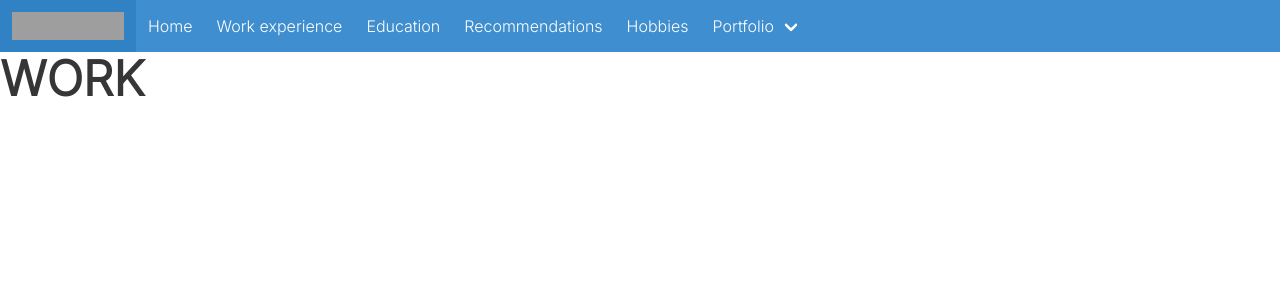
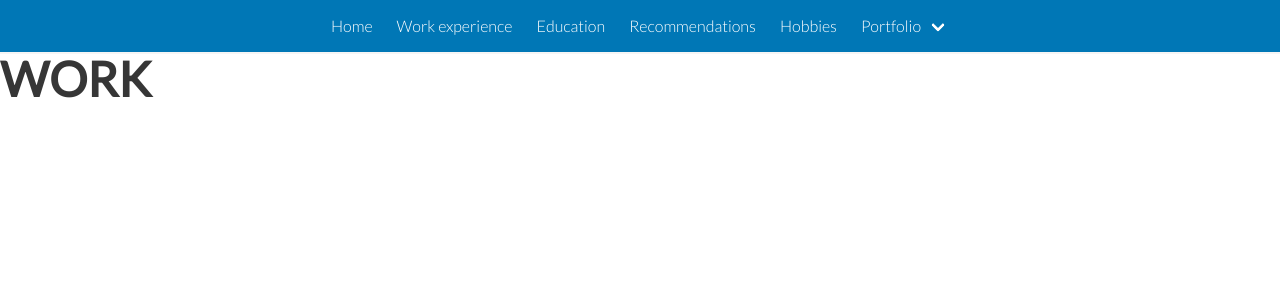
Before and after one commit to Zeble1603/cv-django, a Django app: page /work/ in a window 1280 px wide. Shown: the top 300 px of the page. Run offline with Django 3.2, Linux system fonts and the light colour scheme; grey boxes are pictures that could not be loaded.

Commit message:
basics base, index templates done

```diff
--- a/cv/cv/settings.py
+++ b/cv/cv/settings.py
@@ -45,7 +45,6 @@ INSTALLED_APPS = [
     'django.contrib.staticfiles',
     'index',
     'recommendation',
-    'bulma',
 ]
 
 MIDDLEWARE = [
@@ -135,6 +134,6 @@ USE_TZ = True
 # https://docs.djangoproject.com/en/3.1/howto/static-files/
 
 STATIC_URL = '/static/'
-STATICFILES_DIR = [STATIC_DIR,]
+STATICFILES_DIR = []
 LOGIN_REDIRECT_URL = "/login/"
 LOGOUT_REDIRECT_URL = ""
--- /dev/null
+++ b/cv/index/static/index/main.css
@@ -0,0 +1,29 @@
+body{
+    font-family: 'Lato', sans-serif;
+    font-weight: 300;
+}
+
+
+#main_navbar{
+    background-color: #0077b6;
+}
+
+.navbar-start{
+    flex-grow: 1;
+    justify-content: center;
+}
+
+#main-hero{
+    background-color: #0096c7;
+}
+
+#hero-elt{
+    text-align: center;
+}
+
+#picture{
+    display: block;
+    margin-left: auto;
+    margin-right: auto;
+    margin-bottom: 2%;
+}
--- a/cv/index/static/main.css
+++ /dev/null
@@ -1,3 +0,0 @@
-body{
-    font-family: 'Inter', sans-serif;
-}
--- a/cv/templates/base.html
+++ b/cv/templates/base.html
@@ -7,26 +7,24 @@
     <meta http-equiv="X-UA-Compatible" content="IE=edge">
     <meta name="viewport" content="width=device-width, initial-scale=1.0">
     <link rel="stylesheet" href="https://cdn.jsdelivr.net/npm/bulma@0.9.3/css/bulma.min.css">
-    <link rel="stylesheet" href="{% static 'main.css' %}">
+    <link rel="stylesheet" href="{% static 'index\main.css' %}">
     <link rel="preconnect" href="https://fonts.googleapis.com">
     <link rel="preconnect" href="https://fonts.gstatic.com" crossorigin>
-    <link href="https://fonts.googleapis.com/css2?family=Inter:wght@300&display=swap" rel="stylesheet">
+    <link href="https://fonts.googleapis.com/css2?family=Lato:wght@300;400&display=swap" rel="stylesheet">
+    <link href="https://fonts.googleapis.com/icon?family=Material+Icons" rel="stylesheet">
     <title>Curriculum</title>
 </head>
 <body>
-    <nav class="navbar is-info" role="navigation" aria-label="main navigation" id="main_navbar">
+    <nav class="navbar is-info has-shadow" role="navigation" aria-label="main navigation" id="main_navbar">
+        <div class = "container">
             <div class="navbar-brand">
-            <a class="navbar-item" href="https://bulma.io">
-                <img src="https://bulma.io/images/bulma-logo.png" width="112" height="28">
-            </a>
-
                 <a role="button" class="navbar-burger" aria-label="menu" aria-expanded="false" data-target="navbarBasicExample">
                     <span aria-hidden="true"></span>
                     <span aria-hidden="true"></span>
                     <span aria-hidden="true"></span>
                 </a>
             </div>
-        <div id="navbarBasicExample" class="navbar-menu">
+            <div id="my-navbar" class="navbar-menu">
                 <div class="navbar-start">
                     <a class="navbar-item" href="{% url 'index:home' %}">
                         Home
@@ -55,22 +53,19 @@
 
                     <div class="navbar-dropdown">
                         <a class="navbar-item">
-                        About
+                            All projects
                         </a>
                         <a class="navbar-item">
-                        Jobs
+                            Project 1
                         </a>
                         <a class="navbar-item">
-                        Contact
+                            Project 2
                         </a>
-                    <hr class="navbar-divider">
-                    <a class="navbar-item">
-                        Report an issue
-                    </a>
+
                     </div>
                 </div>
             </div>
-
+        </div>
 
 
     </nav>
```
Also changed, not shown: cv/index/templates/index/index.html (+47 -1 lines), cv/db.sqlite3, cv/index/static/index/1534257017802.jpg (added), cv/recommendation/migrations/0001_initial.py (added). Lines whose indentation alone changed are shown as unchanged.
